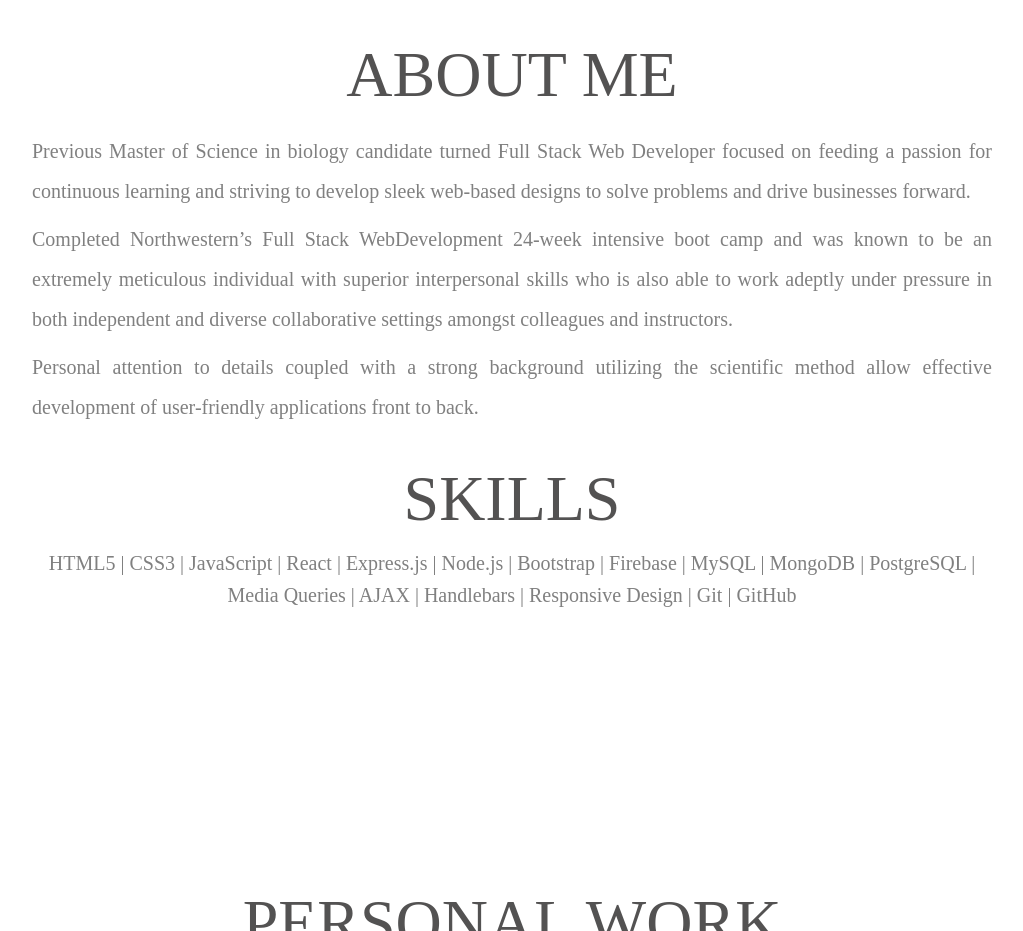
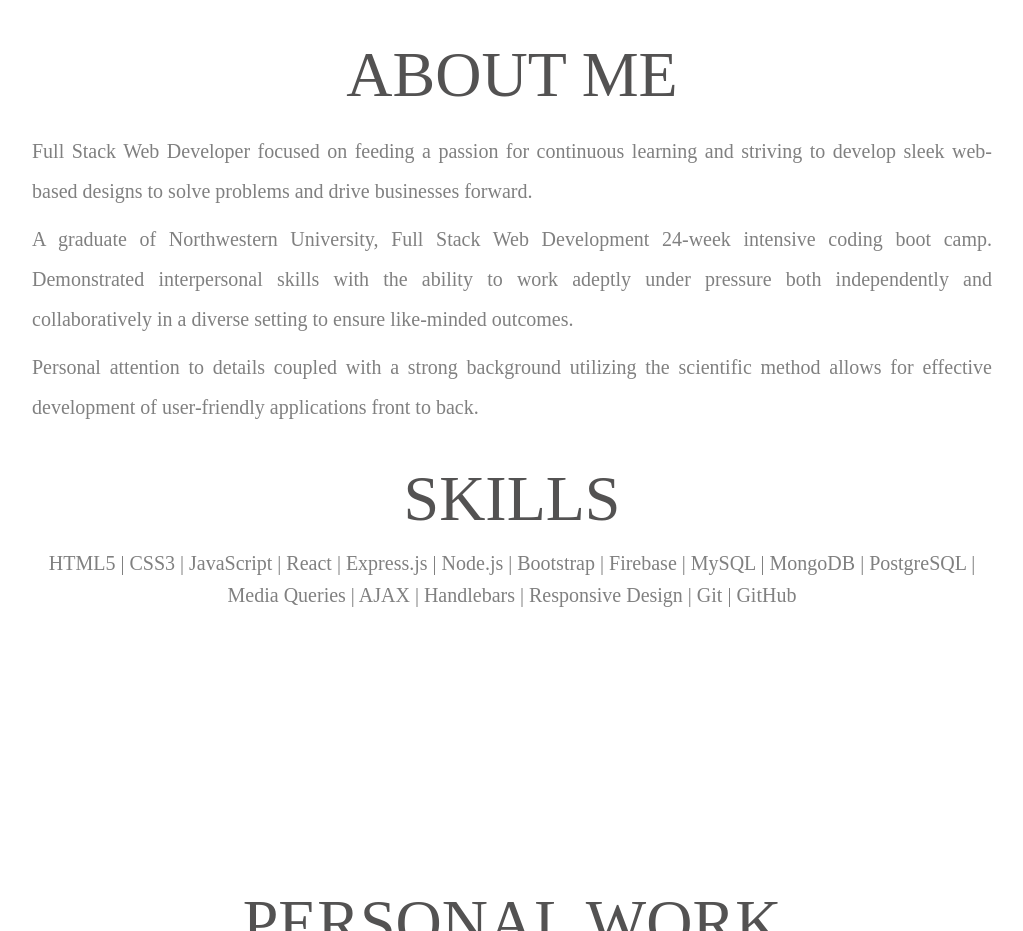
Before and after one commit to morris-leaha/Personal-Portfolio, a website: page public/index.html in a window 1280 px wide. Shown: the part 809-1740 px from the top of the page, without its empty margins (128-1151 px from the left). Drawn offline with nearby package versions, Linux system fonts and the light colour scheme; a web font is replaced by a local one.

Commit message:
updated about me section text

```diff
--- a/public/index.html
+++ b/public/index.html
@@ -44,7 +44,8 @@
             <div class="icons">
                 <a href="https://linkedin.com/in/morris-leaha" title="LinkedIn"><span
                         class="fab fa-linkedin fa-2x"></span></a>
-                <a href="mailto:morris.leaha@gmail.com" target="_blank" title="Email" ><span class="far fa-envelope fa-2x"></span></a>
+                <a href="mailto:morris.leaha@gmail.com" target="_blank" title="Email"><span
+                        class="far fa-envelope fa-2x"></span></a>
                 <a href="https://github.com/morris-leaha" title="GitHub"><span class="fab fa-github fa-2x"></span></a>
                 <span class="fas fa-phone-square fa-2x" title="Phone" id="phone"></span>
             </div>
@@ -58,19 +59,20 @@
 
             <div class="about-text">
                 <p>
-                    Previous Master of Science in biology candidate turned Full Stack Web Developer focused on
-                    feeding a passion for continuous learning and striving to develop sleek web-based designs to
-                    solve problems and drive businesses forward.
+                    Full Stack Web Developer focused on feeding a passion for continuous learning and striving to
+                    develop sleek web-based designs to solve problems and drive businesses forward.
                 </p>
                 <p>
-                    Completed Northwestern’s Full Stack WebDevelopment 24-week intensive boot camp and was known to be
-                    an extremely meticulous individual
-                    with superior interpersonal skills who is also able to work adeptly under pressure in both
-                    independent and diverse collaborative settings amongst colleagues and instructors.
+                    A graduate of
+                    Northwestern University, Full Stack Web Development 24-week intensive coding boot camp. Demonstrated
+                    interpersonal skills with the ability to work adeptly under pressure both independently and
+                    collaboratively in a diverse setting to ensure like-minded outcomes.
                 </p>
                 <p>
-                    Personal attention to details coupled with a strong background utilizing the scientific method allow
-                    effective development of user-friendly applications front to back.
+                    Personal attention
+                    to details
+                    coupled with a strong background utilizing the scientific method allows for effective development of
+                    user-friendly applications front to back.
                 </p>
             </div>
 
```
